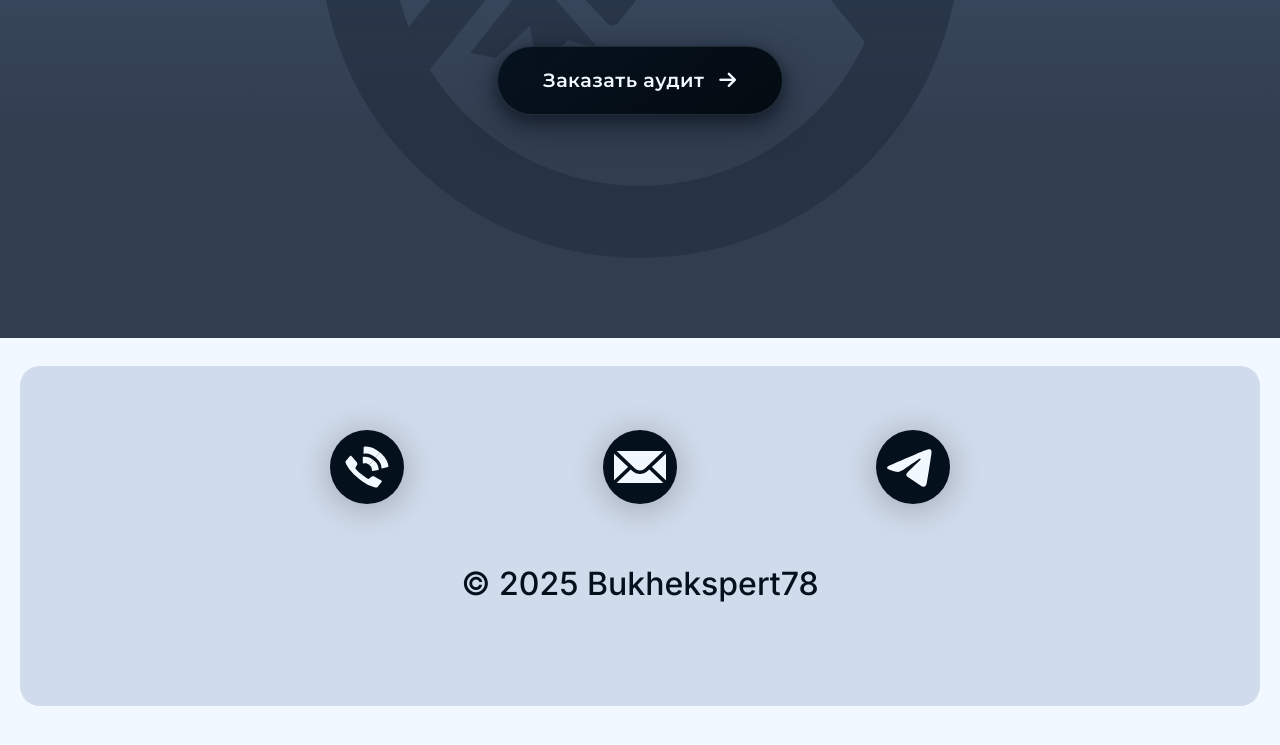
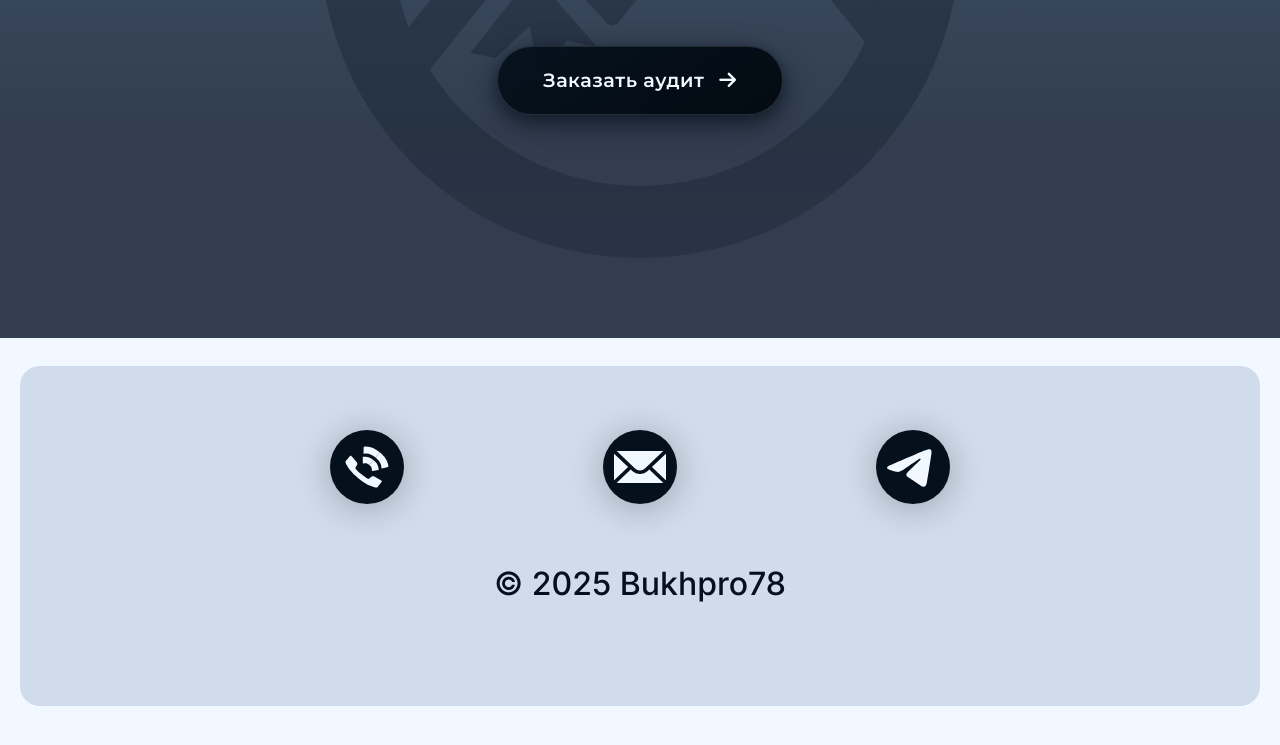
Before and after one commit to MUH8M8R4EK/accounting-services.github.io, a plain HTML site: page index.html in a window 1280 px wide. Shown: the part 2893-3638 px from the top of the page. Drawn offline with nearby package versions, Linux system fonts and the light colour scheme; animation ran at ten frames a second.

Commit message:
footer add domen name

```diff
--- a/index.html
+++ b/index.html
@@ -140,7 +140,7 @@
                 </a>
             </div>
             <div class="footer-text">
-                <p class="footer-copyright">© 2025 Bukhekspert78</p>
+                <p class="footer-copyright">© 2025 Bukhpro78</p>
             </div>
         </div>
     </footer>
```
